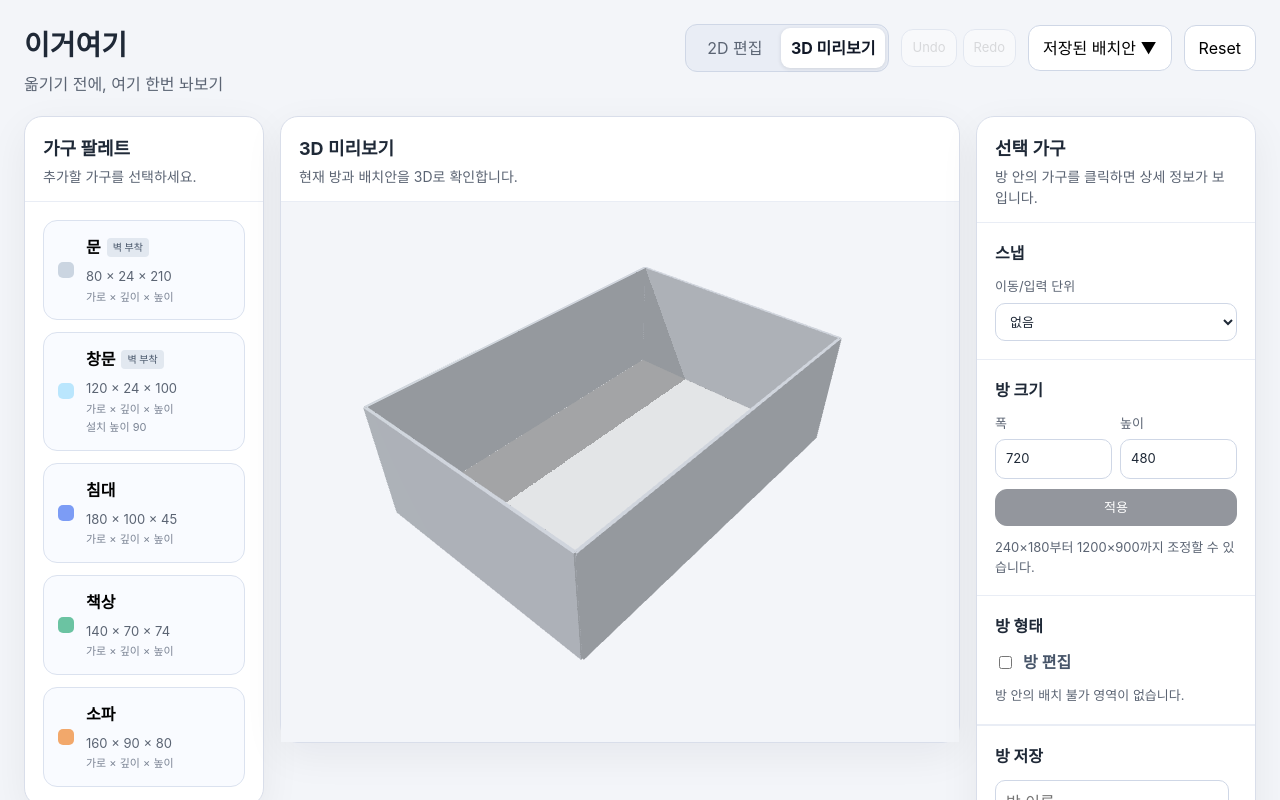
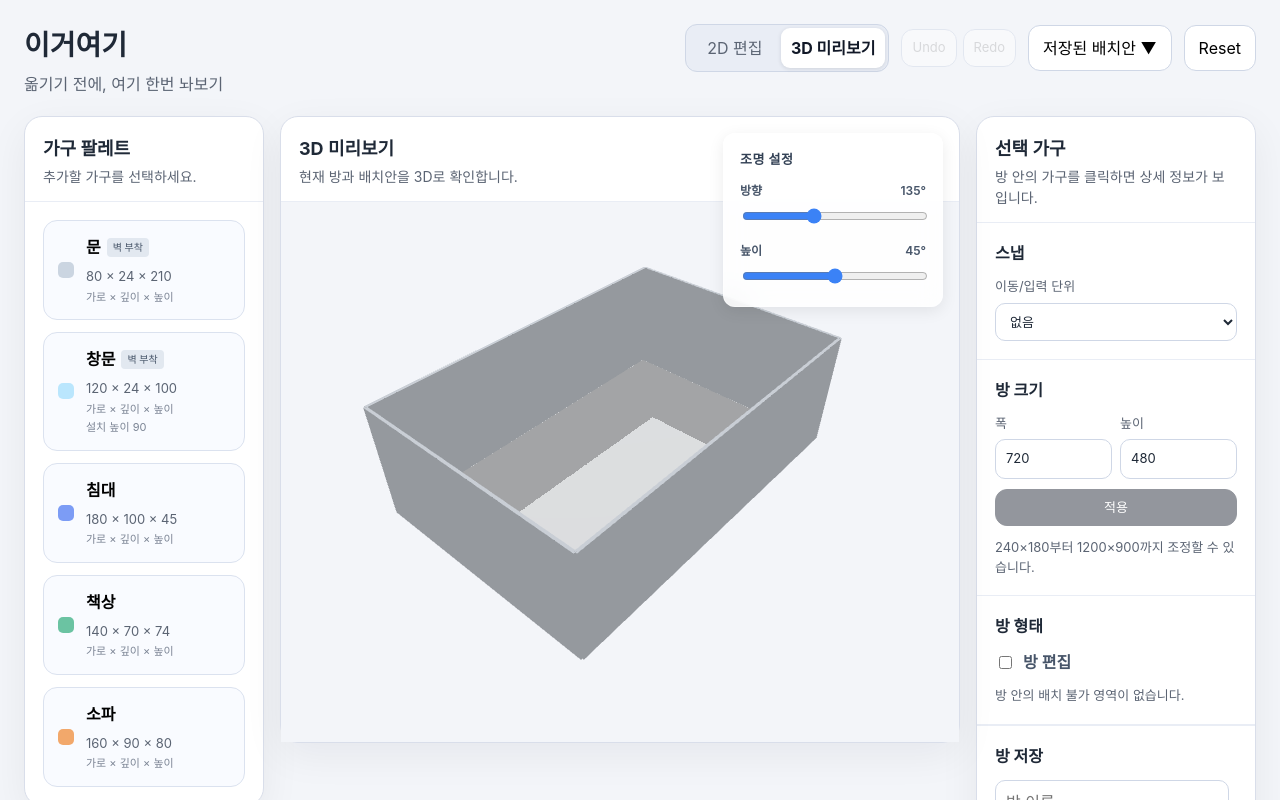
Before and after one commit to jerrybear/will-be-there, a React (Vite) app: page / in a window 1280 px wide. Both pictures are taken after a click on the button "3D 미리보기". Shown: the top 800 px of the page. Built offline with nearby package versions, Linux system fonts and the light colour scheme.

Commit message:
feat: add light source controls to 3D preview

```diff
--- a/src/components/Preview3DScene.tsx
+++ b/src/components/Preview3DScene.tsx
@@ -1,4 +1,4 @@
-import { useEffect, useRef } from 'react';
+import { useEffect, useRef, useState } from 'react';
 import * as THREE from 'three';
 import type { PlacedFurniture, Room } from '../types/layout';
 import { createRoomSceneObjects, toWorldLength } from '../utils/threeScene';
@@ -8,8 +8,30 @@ interface Preview3DSceneProps {
   items: PlacedFurniture[];
 }
 
+function applyDirectionalLightPosition(
+  light: THREE.DirectionalLight,
+  room: Room,
+  azimuth: number,
+  elevation: number,
+) {
+  const roomSpan = Math.max(toWorldLength(room.width), toWorldLength(room.height), 4);
+  const phi = (90 - elevation) * (Math.PI / 180);
+  const theta = azimuth * (Math.PI / 180);
+  const radius = roomSpan * 1.5;
+
+  light.position.set(
+    radius * Math.sin(phi) * Math.cos(theta),
+    radius * Math.cos(phi),
+    radius * Math.sin(phi) * Math.sin(theta),
+  );
+}
+
 export function Preview3DScene({ room, items }: Preview3DSceneProps) {
   const mountRef = useRef<HTMLDivElement | null>(null);
+  const directionalLightRef = useRef<THREE.DirectionalLight | null>(null);
+
+  const [lightAzimuth, setLightAzimuth] = useState(135);
+  const [lightElevation, setLightElevation] = useState(45);
 
   useEffect(() => {
     const mount = mountRef.current;
@@ -36,10 +58,11 @@ export function Preview3DScene({ room, items }: Preview3DSceneProps) {
     scene.add(ambientLight);
 
     const directionalLight = new THREE.DirectionalLight(0xffffff, 1.6);
-    directionalLight.position.set(roomSpan * 0.35, roomSpan, roomSpan * 0.55);
     directionalLight.castShadow = true;
     directionalLight.shadow.mapSize.set(1024, 1024);
+    applyDirectionalLightPosition(directionalLight, room, lightAzimuth, lightElevation);
     scene.add(directionalLight);
+    directionalLightRef.current = directionalLight;
 
     const group = new THREE.Group();
     createRoomSceneObjects(room, items).forEach((object) => group.add(object));
@@ -135,17 +158,56 @@ export function Preview3DScene({ room, items }: Preview3DSceneProps) {
       });
       renderer.dispose();
       mount.removeChild(renderer.domElement);
+      directionalLightRef.current = null;
     };
   }, [items, room]);
 
+  useEffect(() => {
+    if (directionalLightRef.current) {
+      applyDirectionalLightPosition(directionalLightRef.current, room, lightAzimuth, lightElevation);
+    }
+  }, [lightAzimuth, lightElevation, room.width, room.height]);
+
   return (
-    <section className="panel preview-panel">
+    <section className="panel preview-panel" style={{ position: 'relative' }}>
       <div className="panel-header">
         <h2>3D 미리보기</h2>
         <p>현재 방과 배치안을 3D로 확인합니다.</p>
       </div>
 
       <div className="preview-scene" ref={mountRef} />
+
+      <div className="light-controls-panel">
+        <h3 className="light-controls-title">조명 설정</h3>
+        <div className="control-group">
+          <label htmlFor="lightAzimuth">
+            <span>방향</span>
+            <span>{lightAzimuth}°</span>
+          </label>
+          <input
+            id="lightAzimuth"
+            type="range"
+            min="0"
+            max="360"
+            value={lightAzimuth}
+            onChange={(e) => setLightAzimuth(Number(e.target.value))}
+          />
+        </div>
+        <div className="control-group">
+          <label htmlFor="lightElevation">
+            <span>높이</span>
+            <span>{lightElevation}°</span>
+          </label>
+          <input
+            id="lightElevation"
+            type="range"
+            min="10"
+            max="80"
+            value={lightElevation}
+            onChange={(e) => setLightElevation(Number(e.target.value))}
+          />
+        </div>
+      </div>
     </section>
   );
 }
--- a/src/styles.css
+++ b/src/styles.css
@@ -1066,3 +1066,54 @@ button {
   text-align: center;
   color: #0f172a;
 }
+
+/* Light Controls */
+.light-controls-panel {
+  position: absolute;
+  top: 16px;
+  right: 16px;
+  background: rgba(255, 255, 255, 0.85);
+  backdrop-filter: blur(12px);
+  -webkit-backdrop-filter: blur(12px);
+  padding: 16px;
+  border-radius: 12px;
+  box-shadow: 0 4px 16px rgba(0, 0, 0, 0.08);
+  border: 1px solid rgba(255, 255, 255, 0.4);
+  width: 220px;
+  z-index: 100;
+  pointer-events: auto;
+}
+
+.light-controls-title {
+  margin: 0 0 12px 0;
+  font-size: 13px;
+  font-weight: 700;
+  color: #334155;
+  text-transform: uppercase;
+  letter-spacing: 0.5px;
+}
+
+.light-controls-panel .control-group {
+  margin-bottom: 12px;
+}
+
+.light-controls-panel .control-group:last-child {
+  margin-bottom: 0;
+}
+
+.light-controls-panel label {
+  display: flex;
+  align-items: center;
+  justify-content: space-between;
+  gap: 8px;
+  font-size: 12px;
+  color: #475569;
+  margin-bottom: 6px;
+  font-weight: 600;
+}
+
+.light-controls-panel input[type="range"] {
+  width: 100%;
+  accent-color: #3b82f6;
+  cursor: pointer;
+}
```
